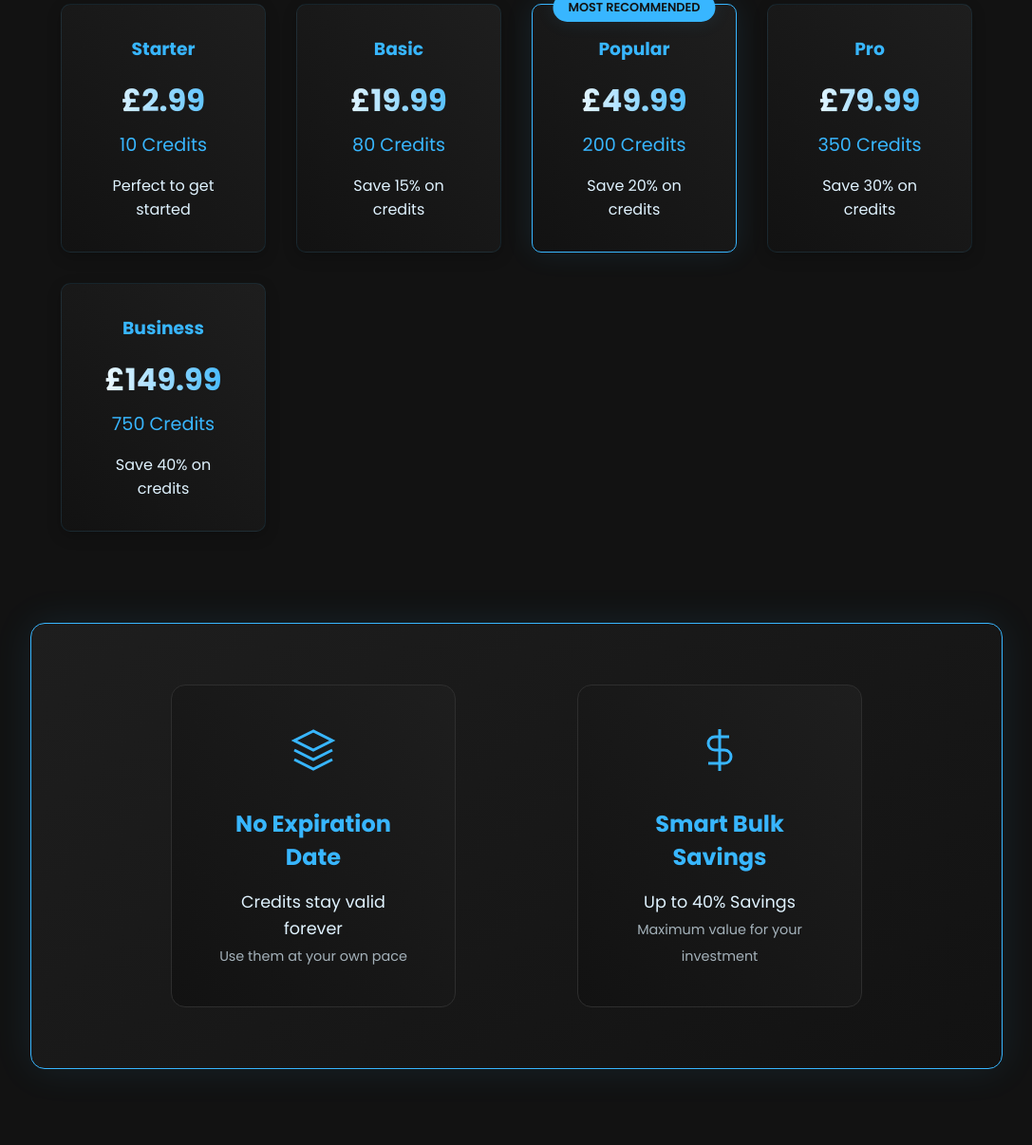
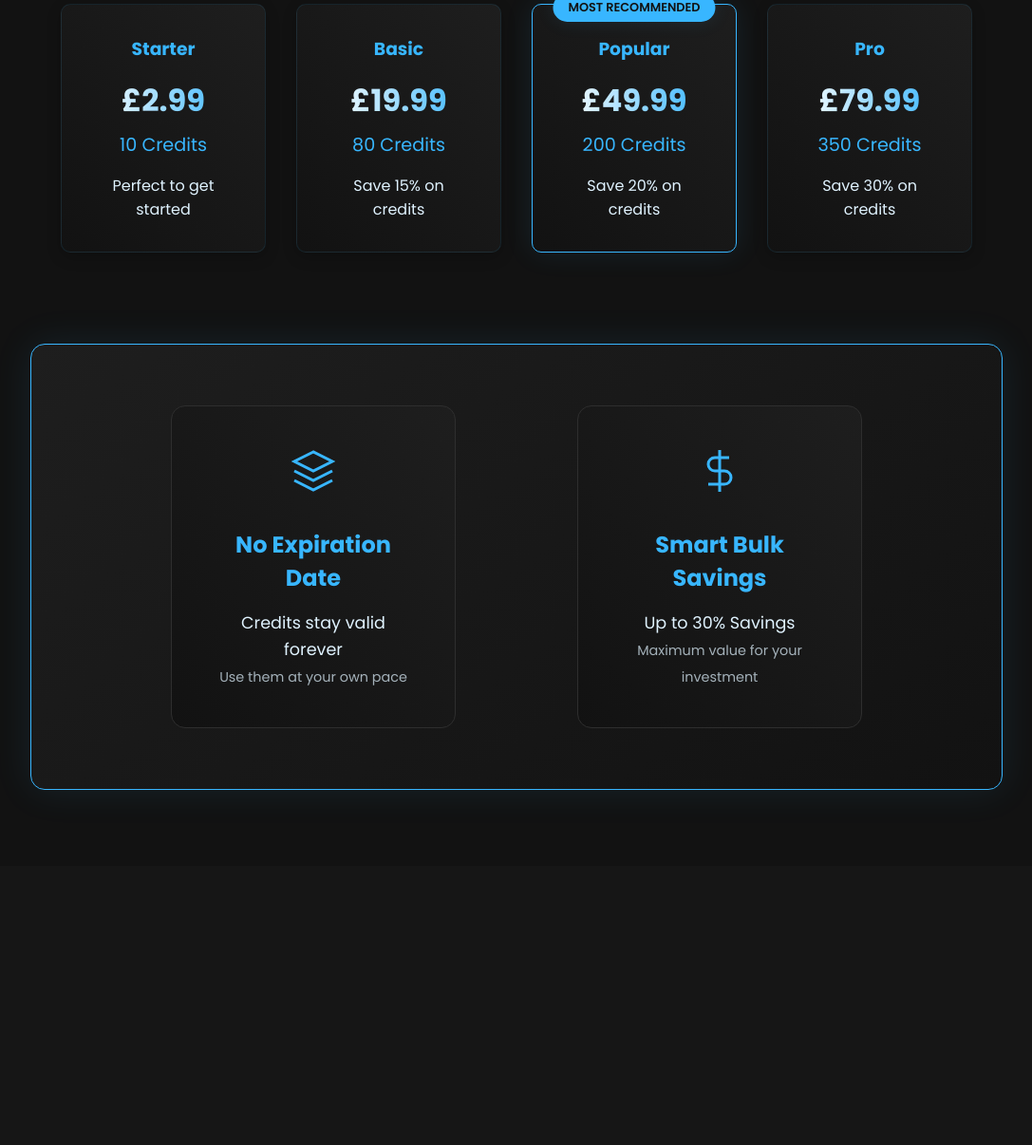
Before and after one commit to IamSIJ/TrackPiperLanding, a Flask app: page / in a window 1280 px wide. Shown: the part 1011-2217 px from the top of the page at 95% size, without its empty margins (96-1183 px from the left). After the commit the page ends 1843 px from the top, so only its background shows below. Run offline with Flask 3, Linux system fonts and the light colour scheme.

Commit message:
Removed 5th

```diff
--- a/templates/home.html
+++ b/templates/home.html
@@ -60,12 +60,6 @@
                 <div class="credits">350 Credits</div>
                 <p>Save 30% on credits</p>
             </div>
-            <div class="price-card" data-aos="fade-up" data-aos-delay="500">
-                <h3>Business</h3>
-                <div class="price">£149.99</div>
-                <div class="credits">750 Credits</div>
-                <p>Save 40% on credits</p>
-            </div>
         </div>
         <div class="pricing-benefits">
             <div class="benefit-item highlight">
@@ -87,7 +81,7 @@
                     </svg>
                 </div>
                 <h3>Smart Bulk Savings</h3>
-                <p>Up to 40% Savings<br><span class="highlight-text">Maximum value for your investment</span></p>
+                <p>Up to 30% Savings<br><span class="highlight-text">Maximum value for your investment</span></p>
             </div>
         </div>
     </section>
```
